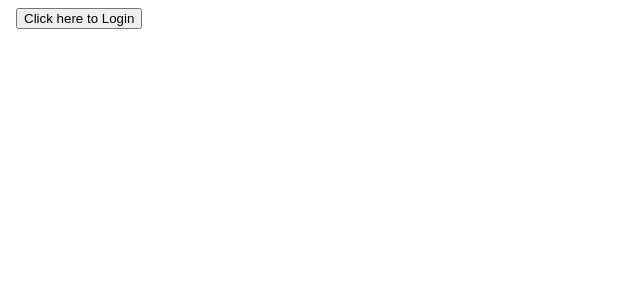
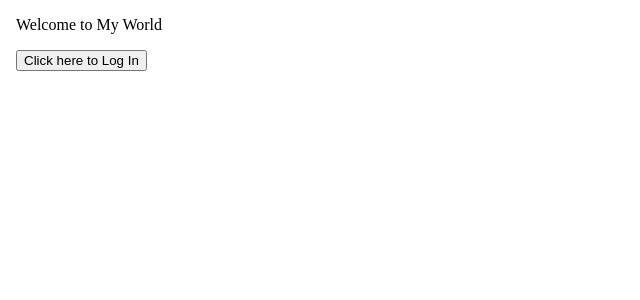
Before and after one commit to duynam2306/loginApp, an Angular app: page / in a window 1280 px wide. Shown: the top 300 px of the page, without its empty margins (0-640 px from the left). Built offline with nearby package versions, Linux system fonts and the light colour scheme.

Commit message:
Update app.component.html

```diff
--- a/src/app/app.component.html
+++ b/src/app/app.component.html
@@ -26,8 +26,9 @@
 </head>
 
 <body>
-    <div class="welcome">
-        <button id="logIn" type="submit" value="logIn" routerLink="/loginScreen">Click here to Login</button>
+    <div *ngIf="!status" class="welcome">
+        <p>Welcome to My World</p>
+        <button id="logIn" type="submit" value="logIn" routerLink="/loginScreen" (click)="changeStatus()">Click here to Log In</button>
     </div>
     <router-outlet></router-outlet>
 </body>
```
